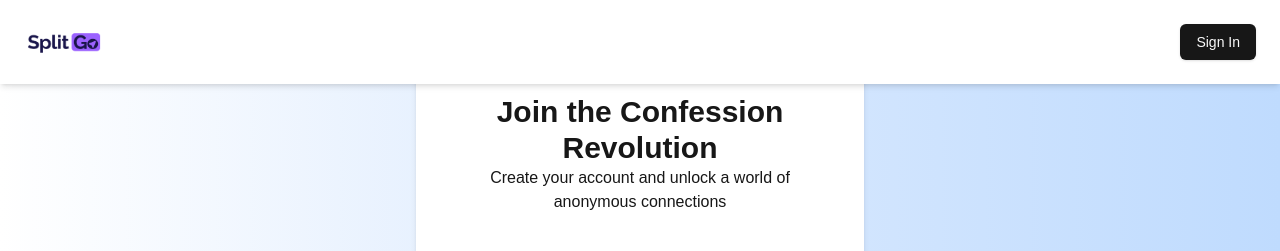
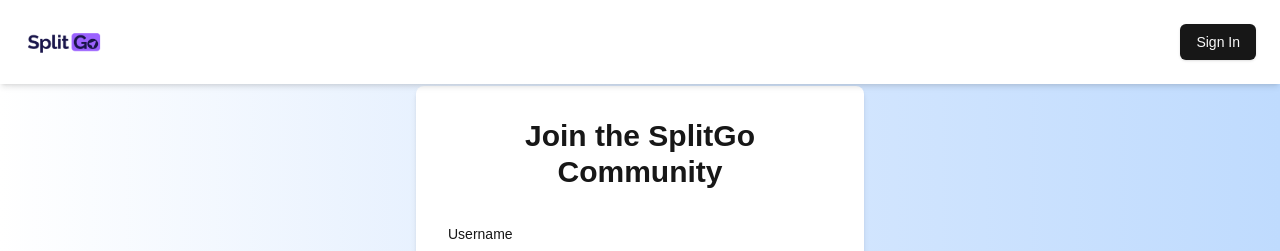
Before and after one commit to joysarkar077/SplitGo-Ride-Companion-Finder, a Next.js app: page /sign-up in a window 1280 px wide. Shown: the top 251 px of the page. Built offline with nearby package versions, Linux system fonts and the light colour scheme; no server answers.

Commit message:
auth added

```diff
--- a/src/app/(auth)/sign-up/page.tsx
+++ b/src/app/(auth)/sign-up/page.tsx
@@ -96,10 +96,8 @@ const Page = () => {
     <div className="flex justify-center items-center min-h-screen bg-gradient-to-b md:bg-gradient-to-r from-white via-blue-100 to-blue-200">
       <div className="w-full max-w-md p-8 space-y-8 bg-white rounded-lg shadow-md">
         <div className="text-center">
-          <h1 className="text-3xl font-bold">Join the Confession Revolution</h1>
-          <p className="mb-4">
-            Create your account and unlock a world of anonymous connections
-          </p>
+          <h1 className="text-3xl font-bold">Join the SplitGo Community</h1>
+          <p className="mb-4"></p>
         </div>
 
         <Form {...form}>
```
